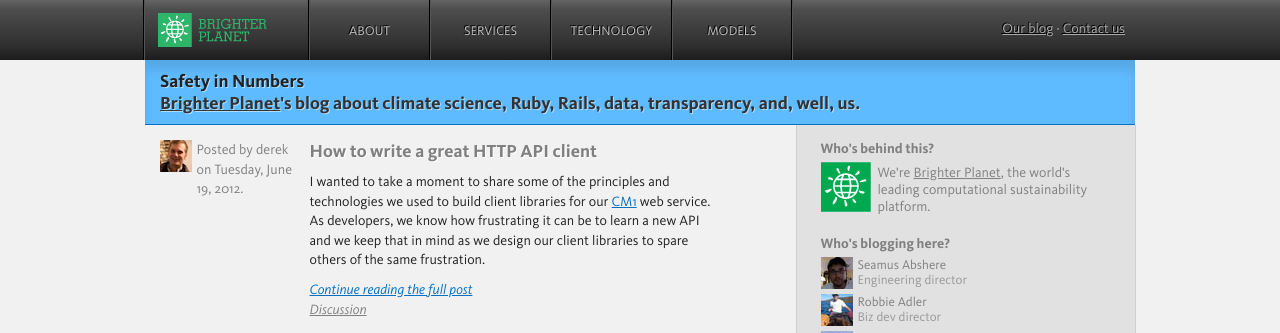
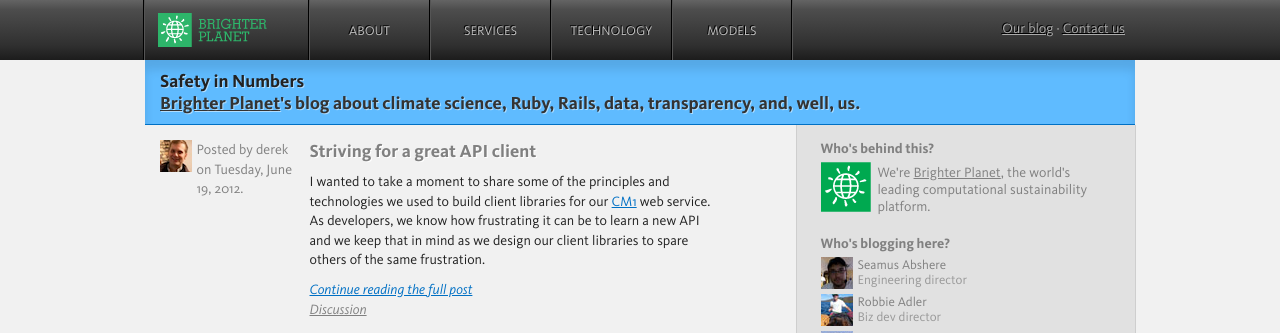
Before and after one commit to faradayio/numbers, a Jekyll site: the page built from index.html, in a window 1280 px wide. Shown: the top 333 px of the page. Built offline with Jekyll 4.4.1, drawn with Linux system fonts in a browser that asks for light colours; some web fonts are replaced; comment, search, counter and statistics services are not loaded.

Commit message:
Title change

```diff
--- a/_posts/2012-06-19-how-to-write-a-great-http-api-client.markdown
+++ b/_posts/2012-06-19-how-to-write-a-great-http-api-client.markdown
@@ -1,5 +1,5 @@
 ---
-title: How to write a great HTTP API client
+title: Striving for a great API client
 author: derek
 layout: post
 categories: technology
```
